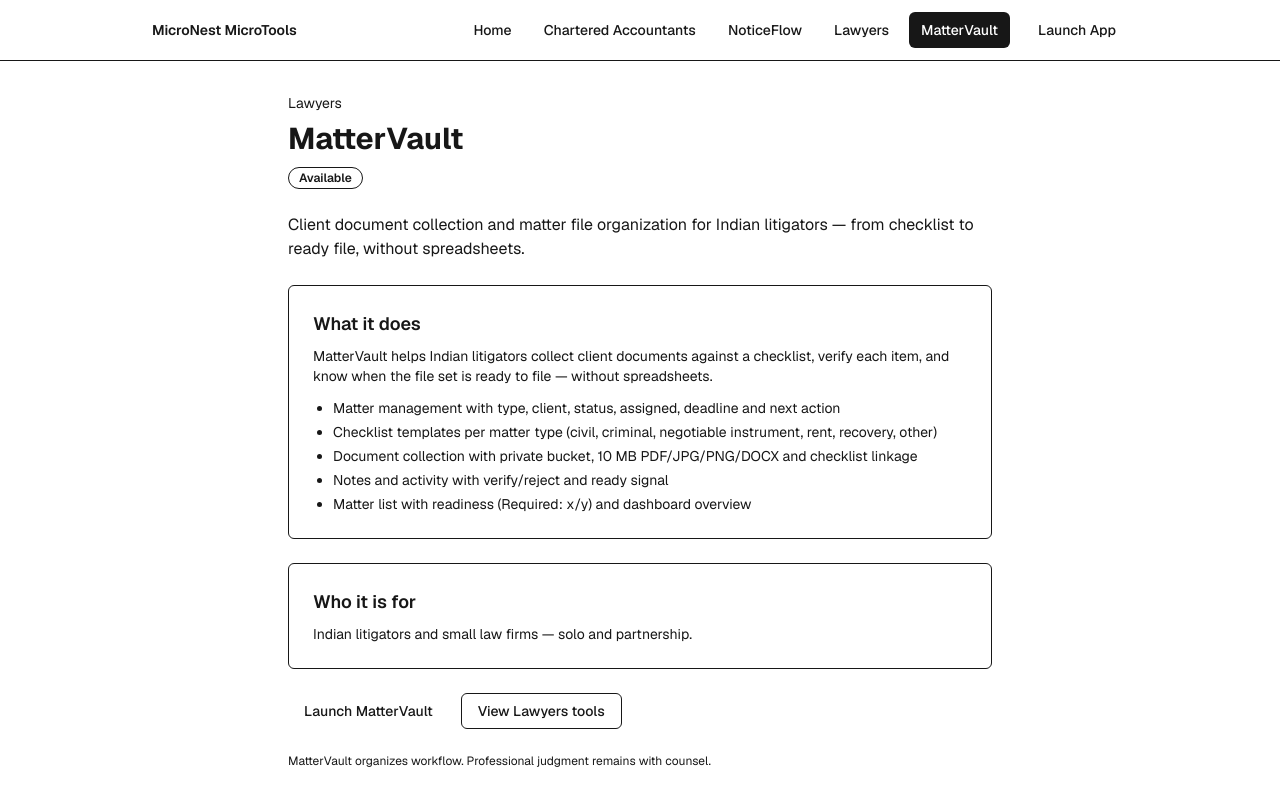
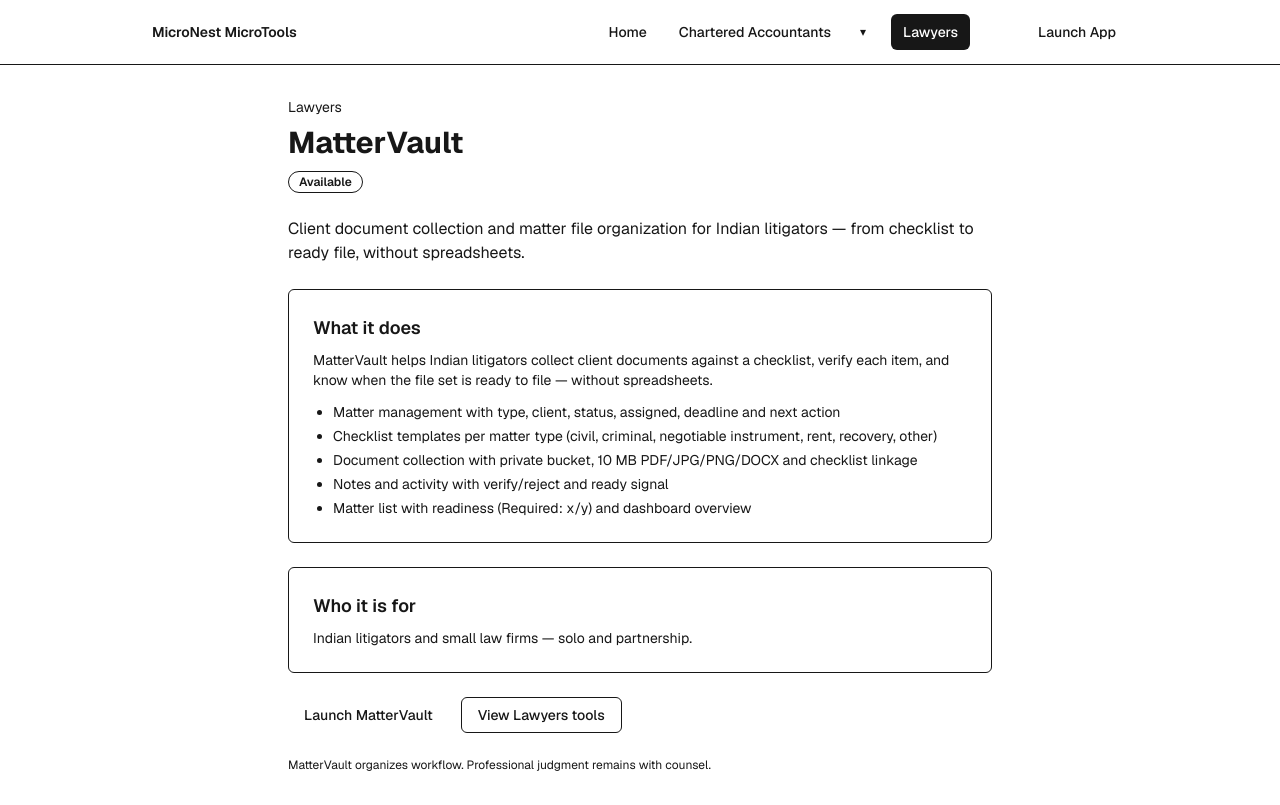
Before and after one commit to kaushalbhat0-personal/MicroNest-MicroTools, a Next.js app: page /tools/mattervault in a window 1280 px wide. Built offline with nearby package versions, Linux system fonts and the light colour scheme.

Commit message:
feat(marketing): add profession navigation and card interactions

```diff
--- a/src/app/globals.css
+++ b/src/app/globals.css
@@ -60,7 +60,7 @@ body {
 }
 
 .mn-card {
-  transition: background-color 200ms ease-out;
+  transition: background-color 180ms ease-out, border-color 180ms ease-out;
 }
 
 @media (prefers-reduced-motion: reduce) {
--- a/src/app/page.tsx
+++ b/src/app/page.tsx
@@ -51,7 +51,7 @@ export default function HomePage() {
           <h2 className="text-2xl font-semibold">Featured MicroTools</h2>
           <div className={tools.length === 1 ? "grid gap-4 max-w-4xl mx-auto" : "grid gap-4 md:grid-cols-2"}>
             {tools.map((t, i) => (
-              <Link key={t.slug} href={t.href} className="mn-card overflow-hidden rounded-md border hover:bg-accent">
+              <Link key={t.slug} href={t.href} className="mn-card overflow-hidden rounded-md border bg-background hover:bg-accent/50 hover:border-foreground/20">
                 <Reveal delayMs={i * 60}>
                   <div className="p-6">
                     <div className="flex items-center justify-between gap-2">
--- a/src/components/layout/nav-shell.tsx
+++ b/src/components/layout/nav-shell.tsx
@@ -2,9 +2,9 @@
 
 import Link from "next/link";
 import { usePathname } from "next/navigation";
-import { useState } from "react";
+import { useEffect, useState } from "react";
 
-type NavLink = { href: string; label: string; exact?: boolean };
+type NavLink = { href: string; label: string; exact?: boolean; children?: NavLink[] };
 
 type NavShellProps = {
   brand: React.ReactNode;
@@ -15,9 +15,34 @@ type NavShellProps = {
 export function NavShell({ brand, links, cta }: NavShellProps) {
   const pathname = usePathname();
   const [open, setOpen] = useState(false);
+  const [desktopOpen, setDesktopOpen] = useState<string | null>(null);
+  const [mobileOpen, setMobileOpen] = useState<Record<string, boolean>>({});
+
+  useEffect(() => {
+    const onKey = (e: KeyboardEvent) => {
+      if (e.key === "Escape") {
+        setDesktopOpen(null);
+        setMobileOpen({});
+      }
+    };
+    window.addEventListener("keydown", onKey);
+    return () => window.removeEventListener("keydown", onKey);
+  }, []);
+
+  useEffect(() => {
+    // close dropdowns on route change
+    // eslint-disable-next-line react-hooks/set-state-in-effect
+    setDesktopOpen(null);
+  }, [pathname]);
+
+  const isActive = (l: NavLink) => (l.exact ? pathname === l.href : pathname.startsWith(l.href));
+  const isParentActive = (l: NavLink) => {
+    if (!l.children) return isActive(l);
+    return isActive(l) || l.children.some((c) => pathname.startsWith(c.href));
+  };
 
   return (
-    <header className="sticky top-0 z-10 border-b bg-background">
+    <header className="sticky top-0 z-20 border-b bg-background">
       <div className="mx-auto flex max-w-5xl items-center justify-between gap-4 px-4 py-3 md:px-6">
         {brand}
         <button
@@ -29,9 +54,13 @@ export function NavShell({ brand, links, cta }: NavShellProps) {
         >
           <span aria-hidden>{open ? "✕" : "☰"}</span>
         </button>
-        <nav aria-label="Primary" className={`${open ? "flex" : "hidden"} w-full flex-col gap-1 md:flex md:w-auto md:flex-row md:items-center md:gap-2`}>
+        <nav
+          aria-label="Primary"
+          className={`${open ? "flex" : "hidden"} w-full flex-col gap-1 md:flex md:w-auto md:flex-row md:items-center md:gap-2`}
+        >
           {links.map((l) => {
-            const active = l.exact ? pathname === l.href : pathname.startsWith(l.href);
+            if (!l.children || l.children.length === 0) {
+              const active = isActive(l);
               return (
                 <Link
                   key={l.href}
@@ -43,6 +72,84 @@ export function NavShell({ brand, links, cta }: NavShellProps) {
                   {l.label}
                 </Link>
               );
+            }
+
+            const active = isParentActive(l);
+            const isOpen = desktopOpen === l.href || !!mobileOpen[l.href];
+            const submenuId = `submenu-${l.href.replace(/\//g, "-")}`;
+
+            return (
+              <div
+                key={l.href}
+                className="relative"
+                onMouseEnter={() => setDesktopOpen(l.href)}
+                onMouseLeave={() => setDesktopOpen(null)}
+                onFocusCapture={() => setDesktopOpen(l.href)}
+                onBlur={(e) => {
+                  if (!e.currentTarget.contains(e.relatedTarget as Node)) setDesktopOpen(null);
+                }}
+              >
+                <div className="flex items-center">
+                  <Link
+                    href={l.href}
+                    aria-current={isActive(l) ? "page" : undefined}
+                    onClick={() => {
+                      setOpen(false);
+                      setDesktopOpen(null);
+                    }}
+                    onFocus={() => setDesktopOpen(l.href)}
+                    className={`rounded-md px-3 py-2 text-sm font-medium transition-colors duration-200 focus-visible:outline-none focus-visible:ring-2 ${active ? "bg-foreground text-background" : "hover:bg-accent"}`}
+                  >
+                    {l.label}
+                  </Link>
+                  <button
+                    type="button"
+                    aria-expanded={isOpen}
+                    aria-controls={submenuId}
+                    aria-label={`Toggle ${l.label} submenu`}
+                    onClick={() => {
+                      setDesktopOpen((prev) => (prev === l.href ? null : l.href));
+                      setMobileOpen((prev) => ({ ...prev, [l.href]: !prev[l.href] }));
+                    }}
+                    className={`ml-0 inline-flex h-10 w-10 items-center justify-center rounded-md text-xs transition-colors duration-200 hover:bg-accent focus-visible:outline-none focus-visible:ring-2 ${active ? "text-background" : ""}`}
+                  >
+                    <span aria-hidden className={`transition-transform duration-200 ${isOpen ? "rotate-180" : ""}`}>
+                      ▾
+                    </span>
+                  </button>
+                </div>
+
+                {/* Dropdown — desktop absolute, mobile inline. Visible when isOpen */}
+                {isOpen && (
+                  <div
+                    id={submenuId}
+                    className="mt-1 w-full rounded-md border bg-background p-1 md:absolute md:left-0 md:top-full md:mt-2 md:w-56 md:shadow-sm"
+                  >
+                    {l.children.map((child) => {
+                      const childActive = pathname.startsWith(child.href);
+                      return (
+                        <Link
+                          key={child.href}
+                          href={child.href}
+                          aria-current={childActive ? "page" : undefined}
+                          onClick={() => {
+                            setOpen(false);
+                            setDesktopOpen(null);
+                            setMobileOpen({});
+                          }}
+                          className={`block rounded-md px-3 py-2 text-sm transition-colors duration-200 focus-visible:outline-none focus-visible:ring-2 ${childActive ? "bg-foreground text-background" : "hover:bg-accent"}`}
+                        >
+                          {child.label}
+                        </Link>
+                      );
+                    })}
+                  </div>
+                )}
+
+                {/* Mobile inline list when collapsed nav is open — alternative rendering for mobileOpen only */}
+                {/* The same dropdown above already serves mobile as w-full inside flex-col; kept single for simplicity */}
+              </div>
+            );
           })}
           {cta && <div className="md:ml-2">{cta}</div>}
         </nav>
--- a/src/components/layout/site-nav.tsx
+++ b/src/components/layout/site-nav.tsx
@@ -1,12 +1,14 @@
 import Link from "next/link";
+import { professions } from "@/content/microtools";
 import { NavShell } from "./nav-shell";
 
 const links = [
   { href: "/", label: "Home", exact: true },
-  { href: "/profession/chartered-accountants", label: "Chartered Accountants" },
-  { href: "/tools/noticeflow", label: "NoticeFlow" },
-  { href: "/profession/lawyers", label: "Lawyers" },
-  { href: "/tools/mattervault", label: "MatterVault" },
+  ...professions.map((p) => ({
+    href: `/profession/${p.slug}`,
+    label: p.name,
+    children: p.tools.map((t) => ({ href: t.href, label: t.name })),
+  })),
 ];
 
 export function SiteNav() {
--- a/src/components/marketing/profession-card.tsx
+++ b/src/components/marketing/profession-card.tsx
@@ -5,7 +5,7 @@ import { Reveal } from "@/components/marketing/reveal";
 
 export function ProfessionCard({ profession, delayMs }: { profession: Profession; delayMs?: number }) {
   return (
-    <Link href={`/profession/${profession.slug}`} className="mn-card rounded-md border hover:bg-accent">
+    <Link href={`/profession/${profession.slug}`} className="mn-card rounded-md border bg-background hover:bg-accent/50 hover:border-foreground/20">
       <Reveal delayMs={delayMs} className="p-6">
         <h3 className="text-lg font-semibold">{profession.name}</h3>
         <p className="mt-2 text-sm text-muted-foreground">{profession.description}</p>
--- a/src/components/marketing/tool-card.tsx
+++ b/src/components/marketing/tool-card.tsx
@@ -6,7 +6,7 @@ import type { Tool } from "@/content/microtools";
 export function ToolCard({ tool }: { tool: Tool }) {
   const profession = getProfession(tool.profession);
   return (
-    <Link href={tool.href} className="rounded-md border p-6 hover:bg-accent">
+    <Link href={tool.href} className="mn-card rounded-md border bg-background p-6 hover:bg-accent/50 hover:border-foreground/20">
       <div className="flex items-center justify-between gap-2">
         <h3 className="text-lg font-semibold">{tool.name}</h3>
         <Badge variant={tool.status === "available" ? "default" : "outline"}>{tool.status === "available" ? "Available" : "Coming soon"}</Badge>
```
Also changed, not shown: 2 other files (tests, documents, lock files or other folders). Lines whose indentation alone changed are shown as unchanged.
